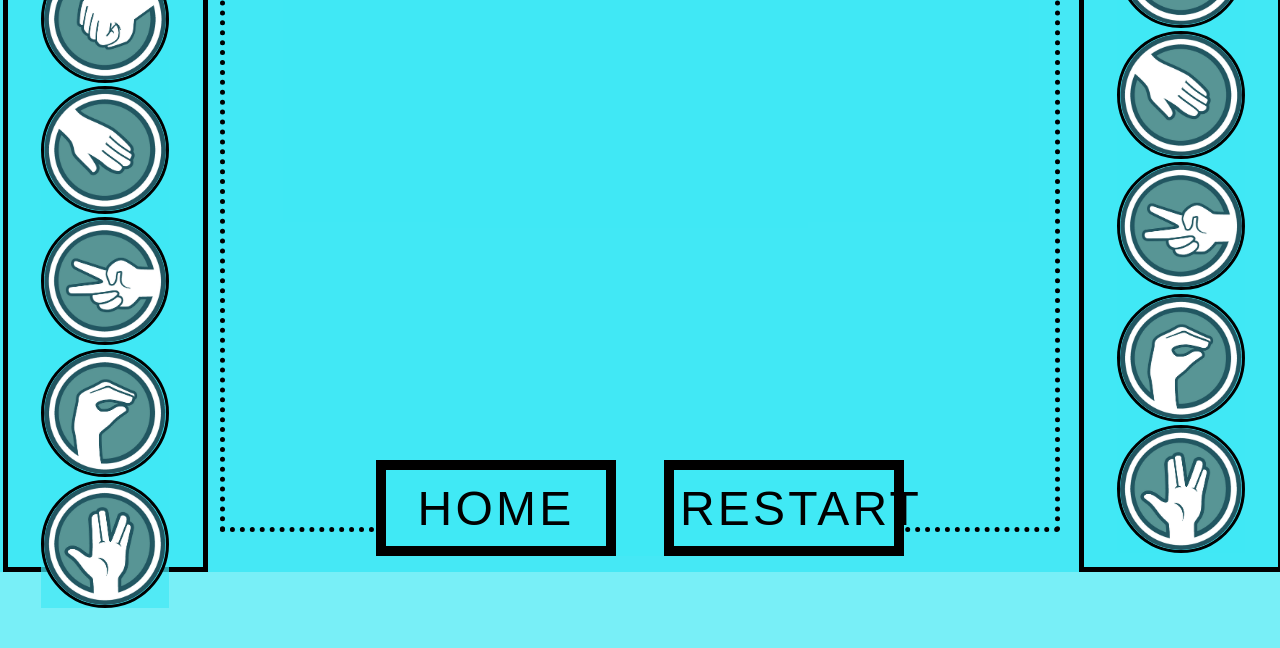
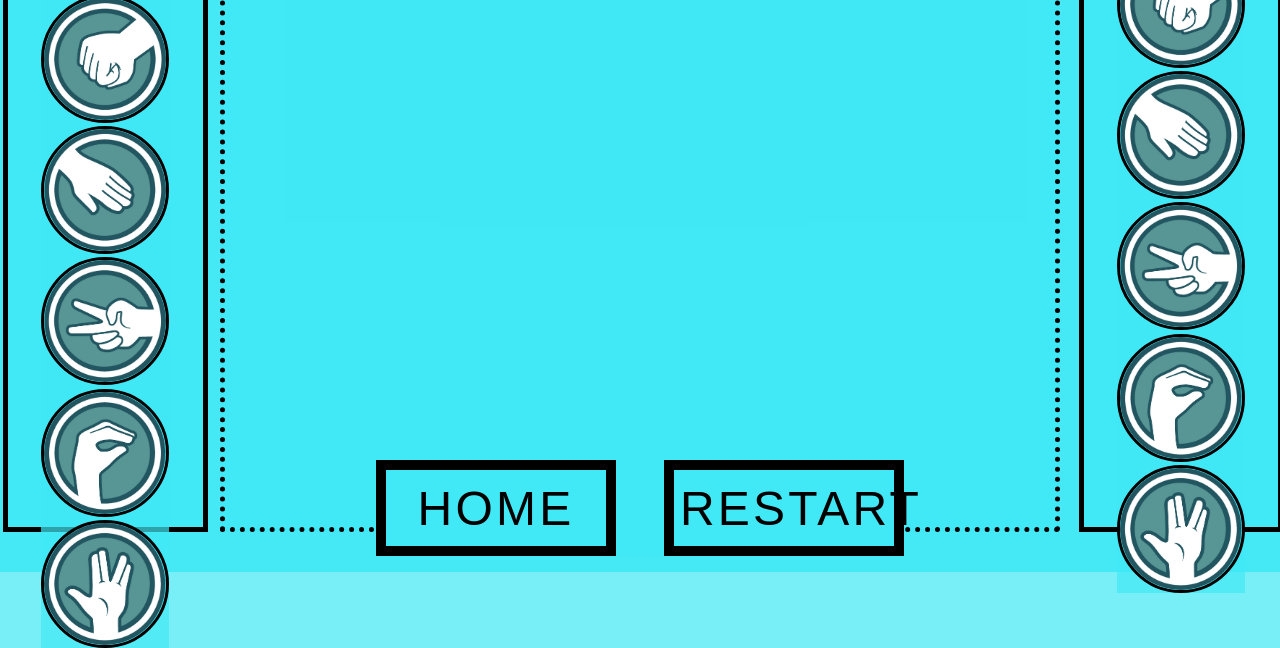
Before and after one commit to RedQQueen/rpsls, a plain HTML site: page rpsls-game.html in a window 1280 px wide. Shown: the part 228-876 px from the top of the page. Before the commit the page ends 836 px from the top, so only its background shows below. Drawn offline with Linux system fonts and the light colour scheme; a web font is replaced by a local one.

Commit message:
Update index.css

```diff
--- a/index.css
+++ b/index.css
@@ -138,7 +138,7 @@ li {
 .rpsls_robot {
   border: 5px solid black;
   flex-direction: column;
-  height: 100%;
+  height: 90%;
   width: 17%;
   position: relative;
   right: -0.2rem;
```
